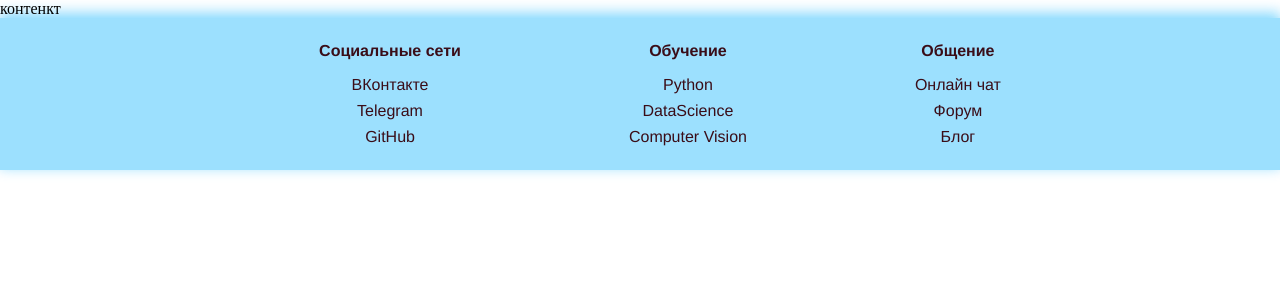
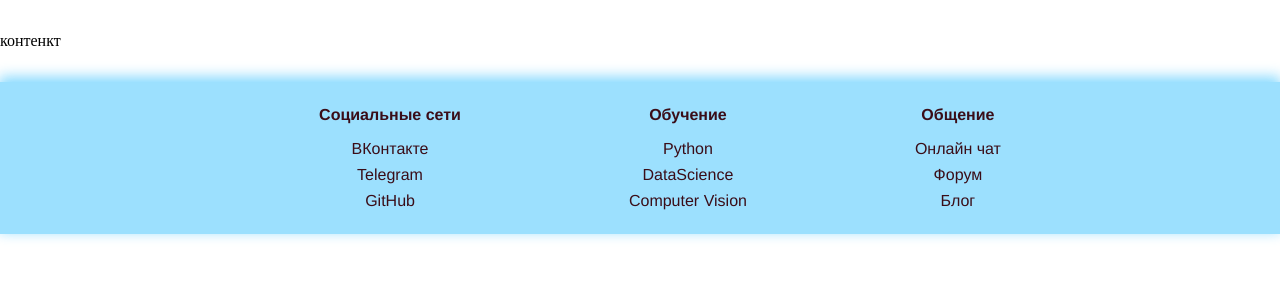
Before and after one commit to Giocatory/Giocatory, a Django app: page / in a window 1280 px wide. Shown: the part 98-398 px from the top of the page. Run offline with Django 5.2, Linux system fonts and the light colour scheme.

Commit message:
доработка стилей

```diff
--- a/templates/base.html
+++ b/templates/base.html
@@ -12,6 +12,12 @@
         }
         body{
             position: relative;
+        }
+        nav{
+            margin-bottom: 2rem;
+        }
+        footer{
+            margin-top: 2rem;
         }
     </style>
     <link rel="stylesheet" href="{% static 'style/navigation.css' %}">
```
